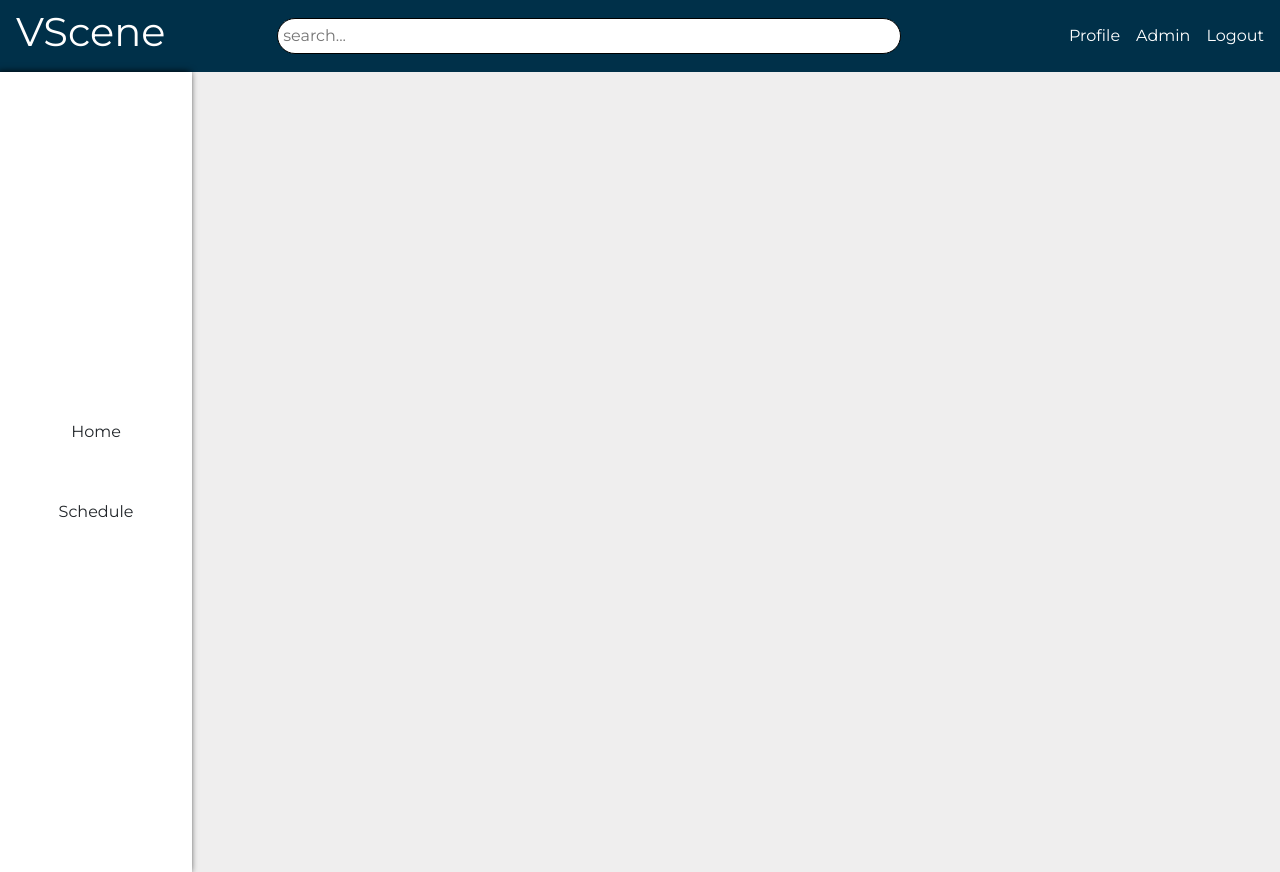
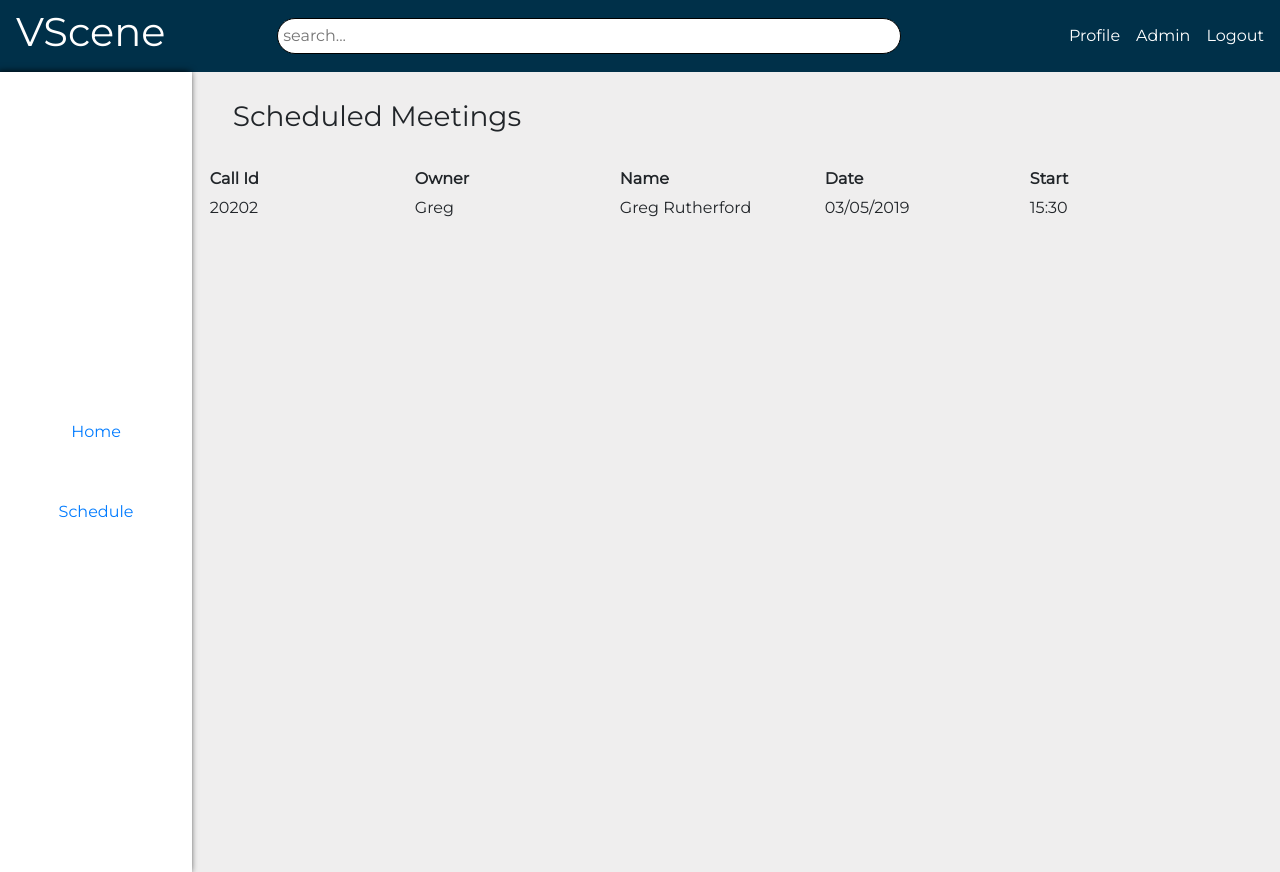
Before and after one commit to grford15/AjentaProject, a React (Create React App) app: page / in a window 1280 px wide. Built offline with nearby package versions, Linux system fonts and the light colour scheme.

Commit message:
add component pages

```diff
--- a/package.json
+++ b/package.json
@@ -6,6 +6,7 @@
     "bootstrap": "^4.3.1",
     "react": "^16.8.6",
     "react-dom": "^16.8.6",
+    "react-router-dom": "^5.0.0",
     "react-scripts": "3.0.1"
   },
   "scripts": {
--- a/src/App.css
+++ b/src/App.css
@@ -1,3 +1,15 @@
 body {
   background-color: #efeeee !important;
 }
+
+.main-container {
+  display: flex;
+}
+
+.page-title {
+  margin: 1em;
+}
+
+.component-container {
+  margin-left: 16%;
+}
--- a/src/App.js
+++ b/src/App.js
@@ -1,7 +1,10 @@
 import React from 'react';
 import './App.css';
+import { BrowserRouter as Router, Route} from 'react-router-dom';
 import NavBar from './components/nav-bar';
 import SideNavBar from './components/side-nav-bar';
+import Home from "./components/Home";
+import Schedule from "./components/Schedule";
 
 function App() {
   return (
@@ -10,7 +13,13 @@ function App() {
         <NavBar />
       </header>
       <main>
-        <SideNavBar />
+        <div className="main-container">
+        <Router>
+          <SideNavBar />
+            <Route exact path="/" component={Home} />
+            <Route path="/schedule" component={Schedule} />
+        </Router>
+        </div>
       </main>
     </div>
   );
--- /dev/null
+++ b/src/components/Home.js
@@ -0,0 +1,26 @@
+import React from 'react';
+
+import "../styling/Home.css";
+
+const Home = () =>
+    <div className="component-container">
+        <h3 className="page-title">Scheduled Meetings</h3>
+        <div className="div-table">
+            <div className="div-table-row-header">
+                <div className="div-table-col">Call Id</div>
+                <div className="div-table-col">Owner</div>
+                <div className="div-table-col">Name</div>
+                <div className="div-table-col">Date</div>
+                <div className="div-table-col">Start</div>
+            </div>
+            <div className="div-table-row">
+                <div className="div-table-col">20202</div>
+                <div className="div-table-col">Greg</div>
+                <div className="div-table-col">Greg Rutherford</div>
+                <div className="div-table-col">03/05/2019</div>
+                <div className="div-table-col">15:30</div>
+            </div>
+        </div>
+    </div>
+
+export default Home
--- /dev/null
+++ b/src/components/Schedule.js
@@ -0,0 +1,10 @@
+import React from 'react';
+
+import "../styling/Schedule.css";
+
+const Schedule = () =>
+    <div className="component-container">
+        <h3 className="page-title">Schedule a Meeting</h3>
+    </div>
+
+export default Schedule
--- a/src/components/side-nav-bar.js
+++ b/src/components/side-nav-bar.js
@@ -6,10 +6,10 @@ const SideNavBar = () =>
 
     <div id="side-bar">
         <div className="links">
-            Home
+            <a href="/">Home</a>
         </div>
         <div className="links">
-            Schedule
+            <a href="/schedule">Schedule</a>
         </div>
     </div>
 
--- /dev/null
+++ b/src/styling/Home.css
@@ -0,0 +1,19 @@
+.div-table {
+    display: table;
+    border-spacing: 5px;
+}
+
+.div-table-row-header {
+    display: table-row;
+    font-weight: bold;
+    margin-bottom: 1em;
+}
+
+.div-table-row {
+    display: table-row;
+}
+
+.div-table-col {
+    display: table-cell;
+    width: 200px;
+}
```
Also changed, not shown: src/styling/Schedule.css (added), 1 other file (tests, documents, lock files or other folders).
